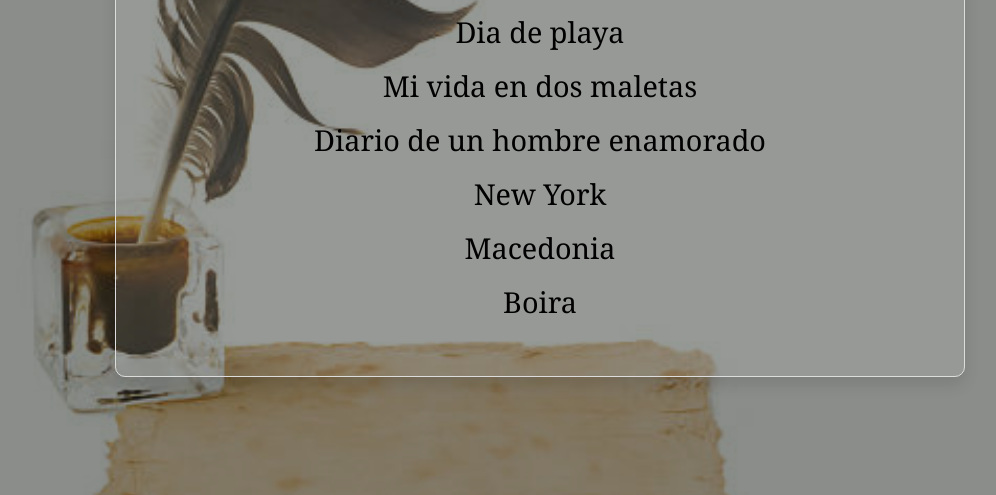
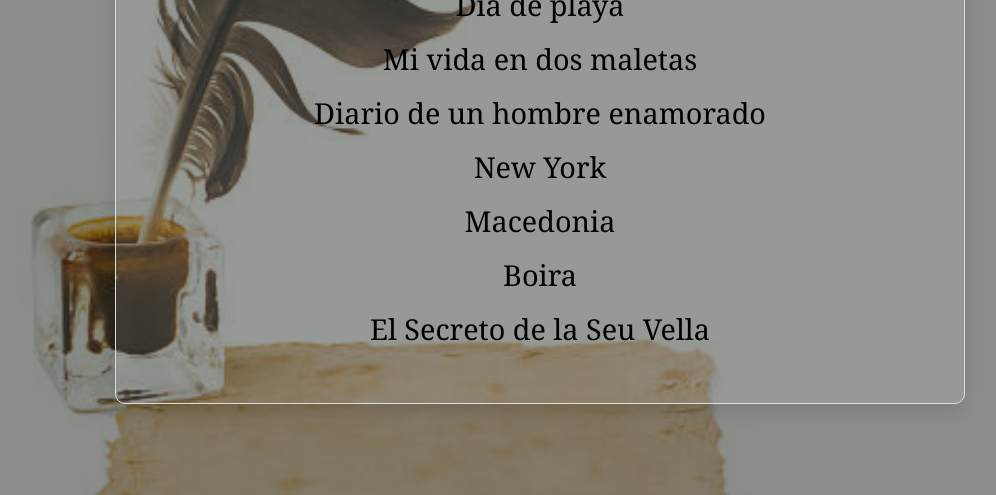
Before and after one commit to Info-Sphere/RebeccaRider, a plain HTML site: page internalLinks/relatoscortos.html in a window 1280 px wide. Shown: the part 305-800 px from the top of the page, without its empty margins (100-1096 px from the left). Drawn offline with Linux system fonts and the light colour scheme.

Commit message:
Add files via upload

```diff
--- a/internalLinks/relatoscortos.html
+++ b/internalLinks/relatoscortos.html
@@ -28,6 +28,8 @@
             <li><a href="/relatosCortos/newYork.html">New York</a></li>
             <li><a href="/relatosCortos/Macedonia.html">Macedonia</a></li>
             <li><a href="/relatosCortos/boira.html">Boira</a></li>
+            <li><a href="/relatosCortos/elSecretoDeLaSeuVella.html">El Secreto de la Seu Vella</a></li>
+
         </ul>
     </div>
 
```
